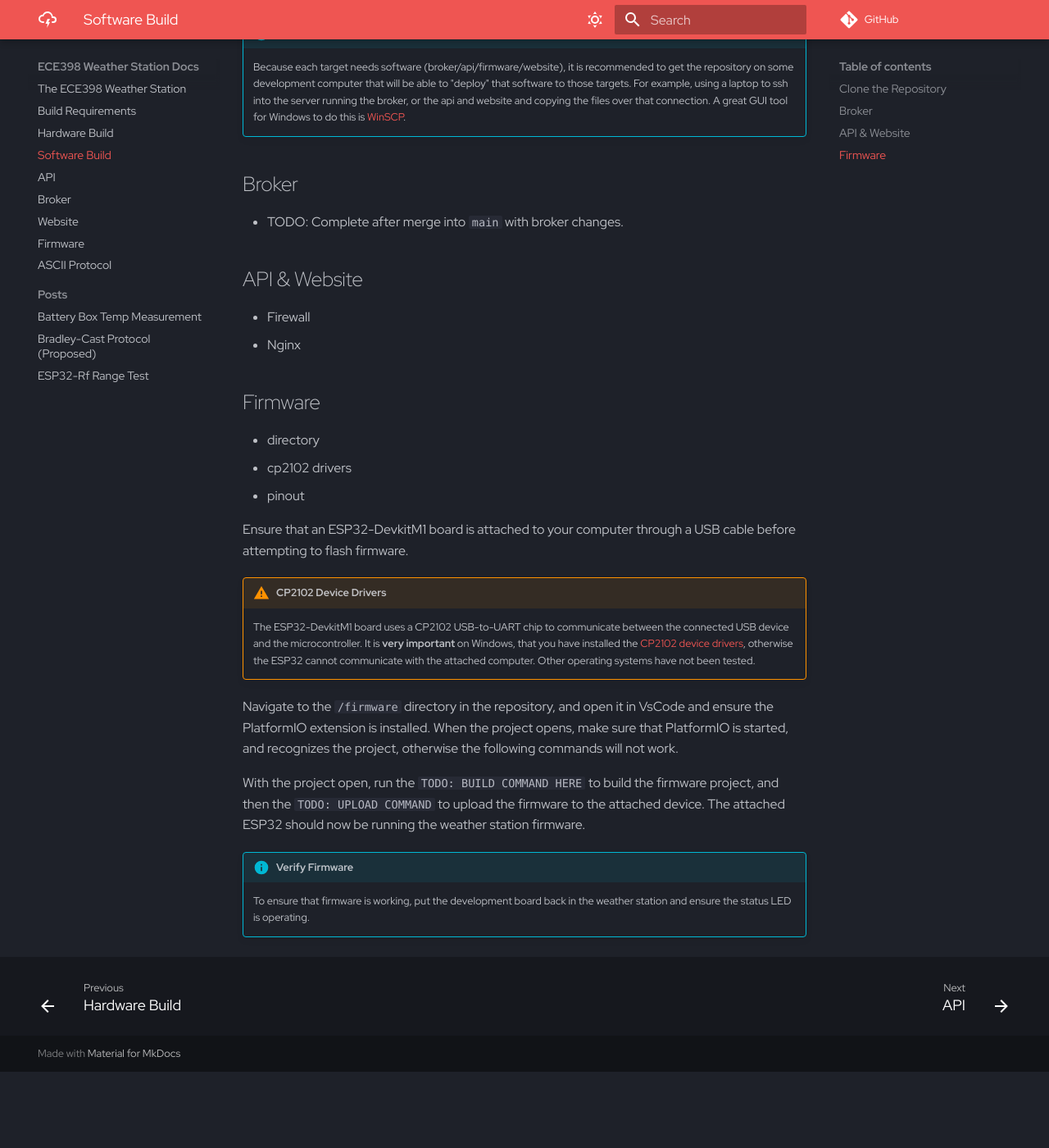
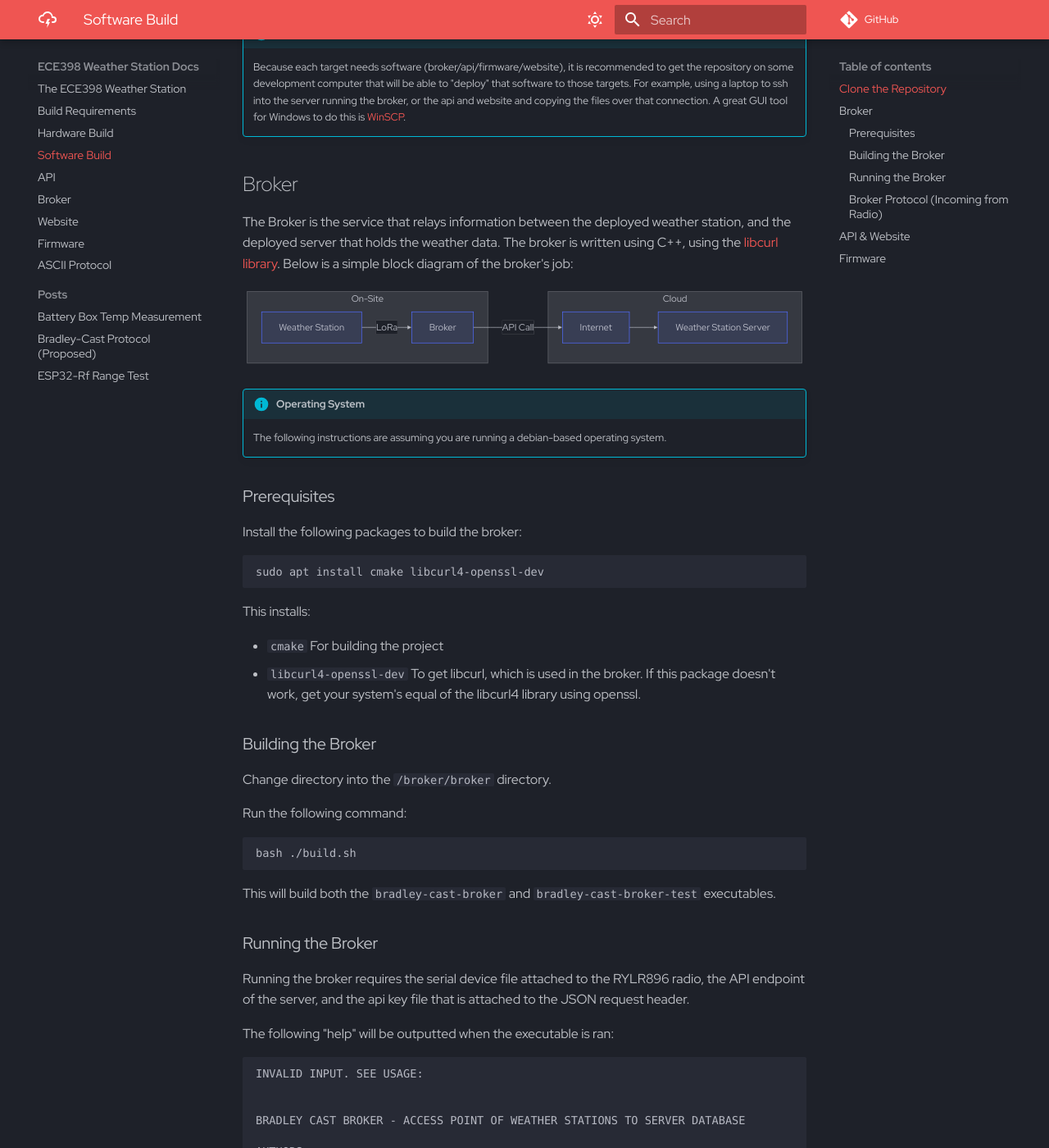
Before and after one commit to ece398-buvip/vip-weather-docs, an MkDocs documentation site: the page built from docs/software-build.md, in a window 1280 px wide and 1400 px high, scrolled down 397 px. Shown: the whole window at 82% size. Built offline with MkDocs 1.6.1 and Material for MkDocs 9.7.7, drawn with Linux system fonts in a browser that asks for light colours; some web fonts are replaced; comment, search, counter and statistics services are not loaded; before the commit the page ends 1704 px from its top, so only the background shows below that; some of the changed text lies outside the part shown.

Commit message:
build instructions for broker

````diff
--- a/docs/software-build.md
+++ b/docs/software-build.md
@@ -10,7 +10,84 @@ Before building any software, you must have the most recent stable release of th
 
 ## Broker
 
-* TODO: Complete after merge into `main` with broker changes.
+The Broker is the service that relays information between the deployed weather station, and the deployed server that holds the weather data. The broker is written using C++, using the [libcurl library](https://curl.se/libcurl/). Below is a simple block diagram of the broker's job:
+
+```mermaid
+graph LR
+    subgraph On-Site
+    ws[Weather Station] -->|LoRa| b[Broker]
+    end
+    subgraph Cloud
+    b -->|API Call| c[Internet]
+    c --> s[Weather Station Server]
+    end
+```
+
+!!! info "Operating System"
+
+    The following instructions are assuming you are running a debian-based operating system.
+
+### Prerequisites
+
+Install the following packages to build the broker:
+
+```bash
+sudo apt install cmake libcurl4-openssl-dev
+```
+
+This installs:
+
+* `cmake` For building the project
+* `libcurl4-openssl-dev` To get libcurl, which is used in the broker. If this package doesn't work, get your system's equal of the libcurl4 library using openssl.
+
+### Building the Broker
+
+Change directory into the `/broker/broker` directory.
+
+Run the following command:
+
+```bash
+bash ./build.sh
+```
+
+This will build both the `bradley-cast-broker` and `bradley-cast-broker-test` executables.
+
+### Running the Broker
+
+Running the broker requires the serial device file attached to the RYLR896 radio, the API endpoint of the server, and the api key file that is attached to the JSON request header.
+
+The following "help" will be outputted when the executable is ran:
+```
+INVALID INPUT. SEE USAGE:
+
+
+BRADLEY CAST BROKER - ACCESS POINT OF WEATHER STATIONS TO SERVER DATABASE
+
+AUTHORS:
+  BRADLEY UNIVERSITY ECE398 WEATHER STATION PROJECT GROUP 2024
+USAGE:
+  bradley-cast-broker [serial dev file] [API URL] [API key file]
+```
+
+You would run the broker like so:
+
+```
+bradley-cast-broker https://your.domain.com/api/envdata ./your-key-file.key
+```
+
+### Broker Protocol (Incoming from Radio)
+
+The ASCII protocol used to transfer data between the Weather Station and the Broker is like so:
+
+```
+T00.00|H00.00|P00.00|R<0 or 1>|L<0,1,2>
+```
+
+An example payload could be:
+
+```
+T32.12|H89.34|P99.88|R1|L2
+```
 
 ## API & Website
 
````
